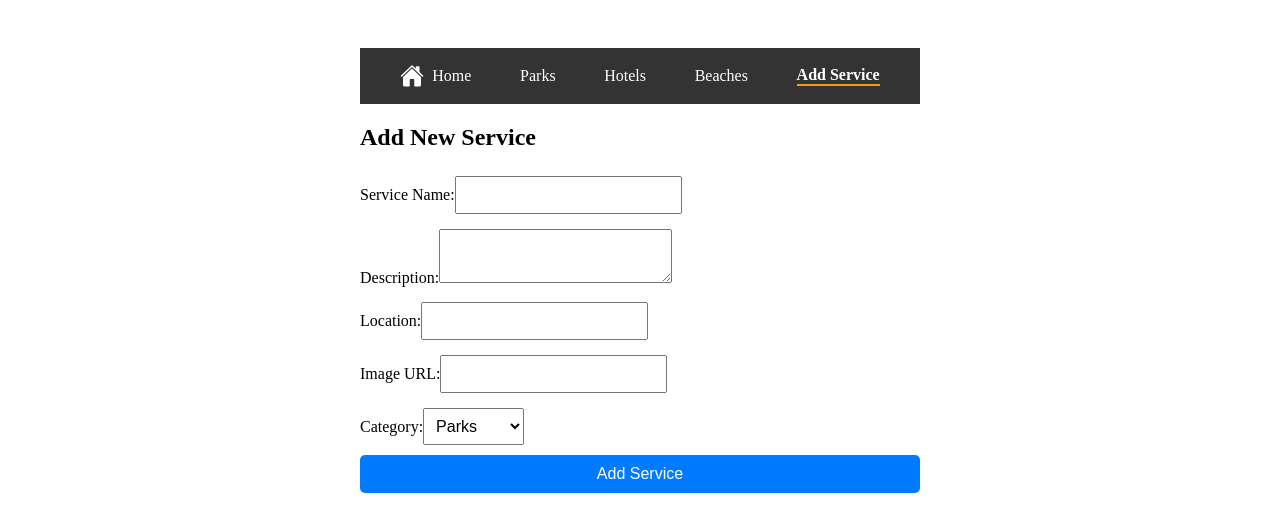
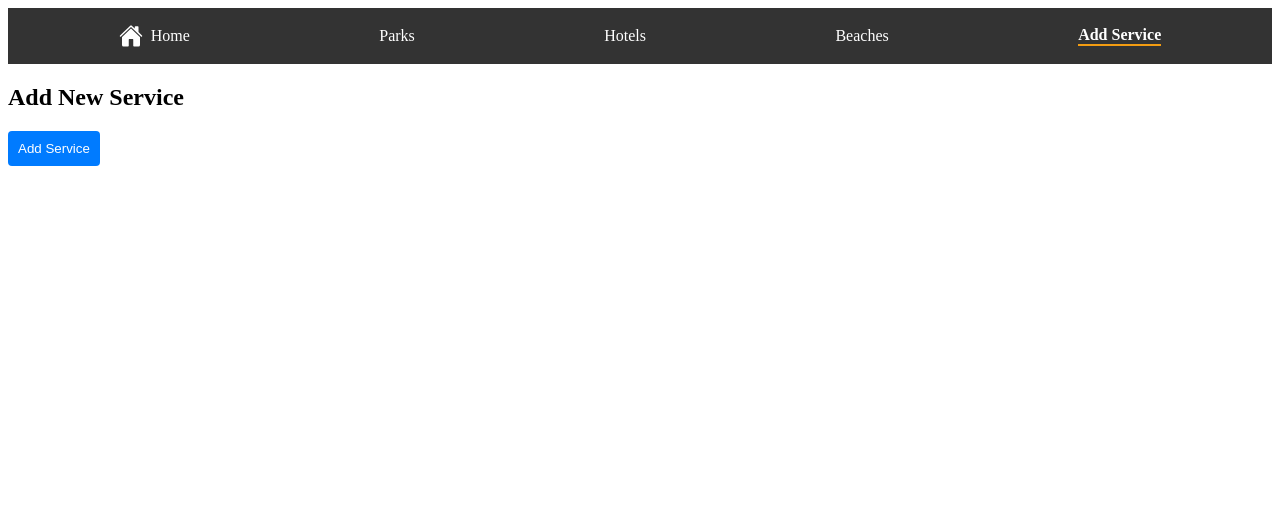
Before and after one commit to MarkNjenga/Utalii, a React (Vite) app in the folder Frontend/: page /add-service in a window 1280 px wide. Shown: the top 532 px of the page. Built offline with nearby package versions, Linux system fonts and the light colour scheme.

Commit message:
first commit

```diff
--- a/Frontend/package.json
+++ b/Frontend/package.json
@@ -15,6 +15,7 @@
     "react": "^18.3.1",
     "react-dom": "^18.3.1",
     "react-icons": "^5.3.0",
+    "react-modal": "^3.16.1",
     "react-router-dom": "^6.26.0",
     "react-toastify": "^10.0.5",
     "server": "^1.0.39"
--- a/Frontend/src/pages/AddServicePage.jsx
+++ b/Frontend/src/pages/AddServicePage.jsx
@@ -1,11 +1,7 @@
 import React, { useState } from "react";
 import NavBar from "../components/NavBar";
-import "./AddServicePage.css";
 import { Outlet, useNavigate } from "react-router-dom";
-import { ToastContainer, toast } from "react-toastify";
-import "react-toastify/dist/ReactToastify.css";
 
-// Creates a list of data to be added to the database
 const AddServicePage = () => {
   const [service, setService] = useState({
     name: "",
@@ -15,15 +11,20 @@ const AddServicePage = () => {
     category: "parks", // Default category
   });
 
-  // Extracts the name and value from the event and updates the service state
+  const [modalIsOpen, setModalIsOpen] = useState(false);
+  const [modalMessage, setModalMessage] = useState("");
+  const [formVisible, setFormVisible] = useState(false);
+  const navigate = useNavigate();
+
   const handleChange = (e) => {
     const { name, value } = e.target;
     setService({ ...service, [name]: value });
   };
-  // Prevents the default form submission and sends the data to the database
+
   const handleSubmit = (e) => {
     e.preventDefault();
     const { category, ...serviceData } = service;
+
     fetch(`https://alurageek-api-q6u8.vercel.app/${category}`, {
       method: "POST",
       headers: {
@@ -32,63 +33,88 @@ const AddServicePage = () => {
       body: JSON.stringify(serviceData),
     })
       .then((response) => response.json())
-      .then((data) => {
-        const notify = () =>
-          toast.success("Service added successfully", {
-            position: "top-right",
-            autoClose: 3000,
-            hideProgressBar: false,
-            closeOnClick: true,
-            pauseOnHover: true,
-            draggable: true,
-            progress: undefined,
-            theme: "light",
-            onClose: () => {
-              if (`${category}` === "parks") {
-                navigate("/parks");
-              } else if (`${category}` === "hotels") {
-                navigate("/hotels");
-              } else if (`${category}` === "beaches") {
-                navigate("/beaches");
-              }
-            },
-          });
-        notify();
+      .then(() => {
+        setModalMessage("Service added successfully");
+        setModalIsOpen(true);
 
-        // Clear the form
         setService({
           name: "",
           description: "",
           location: "",
           imageUrl: "",
-          category: "parks", // Reset to default category
+          category: "parks",
         });
+
+        navigate(`/${category}`);
       })
       .catch((error) => {
         console.error("Error:", error);
-        const notify = () =>
-          toast.success("Service added successfully", {
-            position: "top-right",
-            autoClose: 3000,
-            hideProgressBar: false,
-            closeOnClick: true,
-            pauseOnHover: true,
-            draggable: true,
-            progress: undefined,
-            theme: "light",
-            onClose: () => {
-              if (`${category}` === "parks") {
-                navigate("/parks");
-              } else if (`${category}` === "hotels") {
-                navigate("/hotels");
-              } else if (`${category}` === "beaches") {
-                navigate("/beaches");
-              }
-            },
+        setModalMessage("Error adding service. Please try again.");
+        setModalIsOpen(true);
       });
-        notify();
-        // alert("Service added successfully");
-      });
+  };
+
+  const modalStyle = {
+    display: modalIsOpen ? "flex" : "none",
+    position: "fixed",
+    top: 0,
+    left: 0,
+    right: 0,
+    bottom: 0,
+    backgroundColor: "rgba(0, 0, 0, 0.5)",
+    justifyContent: "center",
+    alignItems: "center",
+    zIndex: 1000,
+  };
+
+  const modalContentStyle = {
+    backgroundColor: "white",
+    padding: "20px",
+    borderRadius: "8px",
+    boxShadow: "0 2px 10px rgba(0, 0, 0, 0.1)",
+    textAlign: "center",
+    maxWidth: "400px",
+    width: "90%",
+  };
+
+  // Inline styles for the form and button
+  const formStyle = {
+    display: "flex",
+    flexDirection: "column",
+    maxWidth: "400px",
+    margin: "20px auto",
+    padding: "20px",
+    border: "1px solid #007BFF",
+    borderRadius: "8px",
+    backgroundColor: "#f8f9fa",
+  };
+
+  const inputStyle = {
+    marginBottom: "15px",
+    padding: "10px",
+    borderRadius: "4px",
+    border: "1px solid #007BFF",
+    outline: "none",
+  };
+
+  const buttonStyle = {
+    backgroundColor: "#007BFF",
+    color: "white",
+    padding: "10px",
+    border: "none",
+    borderRadius: "4px",
+    cursor: "pointer",
+    transition: "background-color 0.3s",
+  };
+
+  const closeButtonStyle = {
+    backgroundColor: "#007BFF",
+    color: "white",
+    padding: "10px",
+    border: "none",
+    borderRadius: "4px",
+    cursor: "pointer",
+    marginTop: "10px",
   };
 
   return (
@@ -97,7 +123,15 @@ const AddServicePage = () => {
       <Outlet />
 
       <h2>Add New Service</h2>
-      <form onSubmit={handleSubmit}>
+      <button
+        onClick={() => setFormVisible(true)}
+        style={{ backgroundColor: "#007BFF", color: "white", padding: "10px", border: "none", borderRadius: "4px", cursor: "pointer" }}
+      >
+        Add Service
+      </button>
+
+      {formVisible && (
+        <form onSubmit={handleSubmit} style={formStyle}>
           <label>
             Service Name:
             <input
@@ -106,6 +140,7 @@ const AddServicePage = () => {
               value={service.name}
               onChange={handleChange}
               required
+              style={inputStyle}
             />
           </label>
           <label>
@@ -115,6 +150,7 @@ const AddServicePage = () => {
               value={service.description}
               onChange={handleChange}
               required
+              style={inputStyle}
             />
           </label>
           <label>
@@ -125,6 +161,7 @@ const AddServicePage = () => {
               value={service.location}
               onChange={handleChange}
               required
+              style={inputStyle}
             />
           </label>
           <label>
@@ -132,8 +169,9 @@ const AddServicePage = () => {
             <input
               type="text"
               name="imageUrl"
-            value={service.image}
+              value={service.imageUrl}
               onChange={handleChange}
+              style={inputStyle}
             />
           </label>
           <label>
@@ -142,28 +180,24 @@ const AddServicePage = () => {
               name="category"
               value={service.category}
               onChange={handleChange}
+              style={inputStyle}
             >
               <option value="parks">Parks</option>
               <option value="hotels">Hotels</option>
               <option value="beaches">Beaches</option>
             </select>
           </label>
-        <button type="submit" onClick={() => notify()}>
-          Add Service
-        </button>
-        <ToastContainer
-          position="top-center"
-          autoClose={3000}
-          hideProgressBar={false}
-          newestOnTop={false}
-          closeOnClick
-          rtl={false}
-          pauseOnFocusLoss
-          draggable
-          pauseOnHover
-          theme="light"
-        />
+          <button type="submit" style={buttonStyle}>Submit Service</button>
         </form>
+      )}
+
+      <div style={modalStyle}>
+        <div style={modalContentStyle}>
+          <h2>Notification</h2>
+          <p>{modalMessage}</p>
+          <button onClick={() => setModalIsOpen(false)} style={closeButtonStyle}>Close</button>
+        </div>
+      </div>
     </div>
   );
 };
```
Also changed, not shown: Frontend/src/components/Modal.js (added, +70 -0 lines), 2 other files (tests, documents, lock files or other folders). Lines whose indentation alone changed are shown as unchanged.
